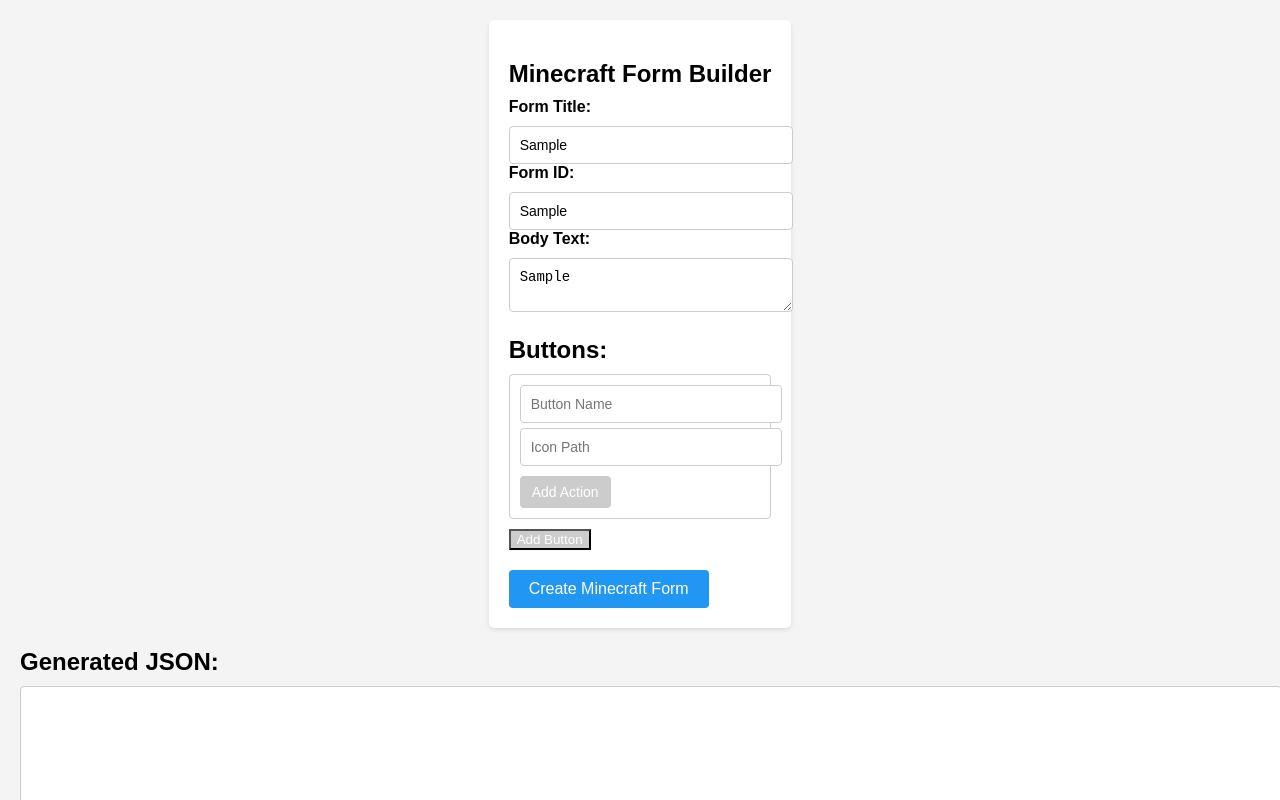
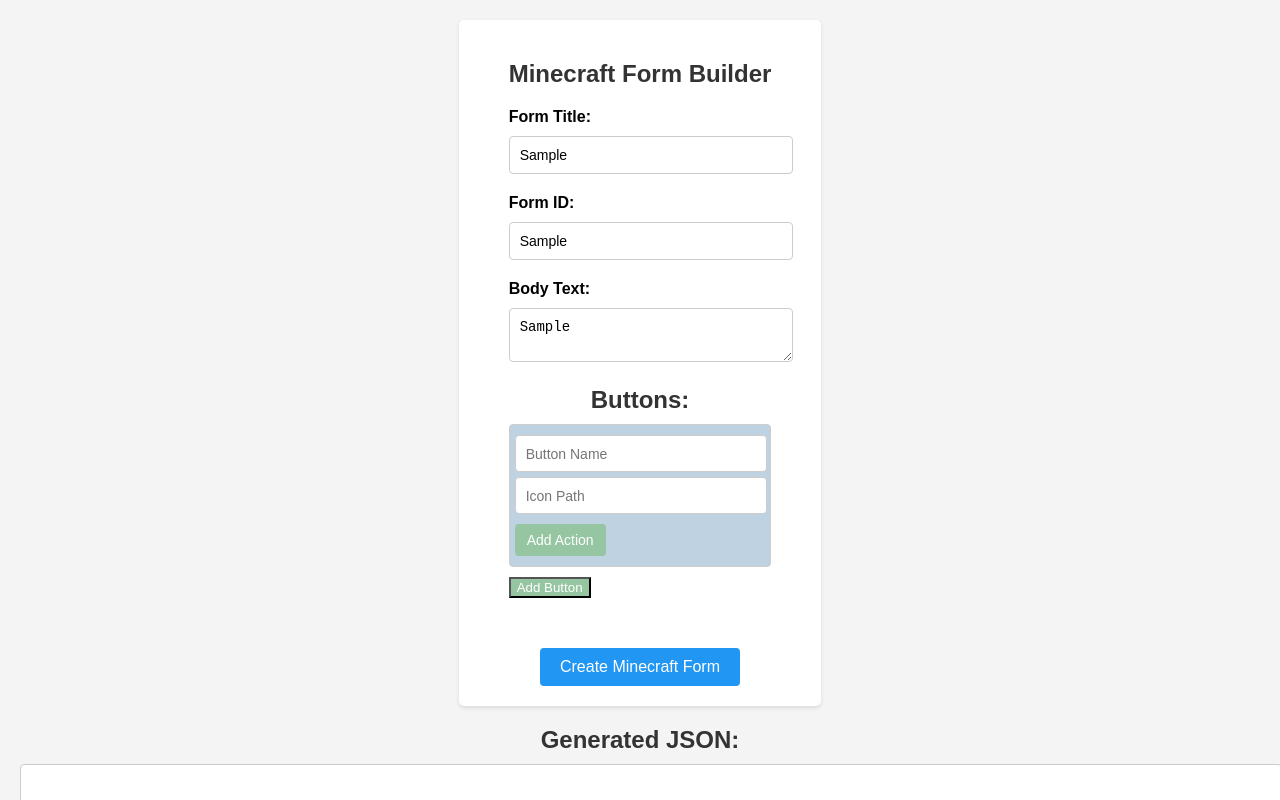
Before and after one commit to BedrockForms/BedrockForms.github.io, a plain HTML site: page index.html in a window 1280 px wide. Both pictures are taken after typing "Sample", "Sample", "Sample" into the empty fields and a click on the button "Add Button". Shown: the top 800 px of the page. Drawn offline with Linux system fonts and the light colour scheme.

Commit message:
Update style.css

```diff
--- a/style.css
+++ b/style.css
@@ -1,23 +1,39 @@
 body {
-    font-family: Arial, sans-serif;
-    margin: 0;
-    padding: 20px;
-    background-color: #f4f4f4;
-  }
+  font-family: Arial, sans-serif;
+  margin: 0;
+  padding: 20px;
+  background-color: #f4f4f4;
+}
 
-  h1 {
+  h2 {
     color: #333;
-    margin-bottom: 30px;
     text-align: center;
+    margin-top: 0;
+;
   }
 
   form {
-    max-width: 600px;
+    max-width: 800px;
     margin: 0 auto;
     background-color: #fff;
-    padding: 20px;
+   padding-top: 20px;
+   padding-left: 50px;
+   padding-right: 50px;
+   padding-bottom: 20px;
     border-radius: 5px;
     box-shadow: 0 2px 4px rgba(0, 0, 0, 0.1);
+  }
+  .button-container input[type="text"] {
+    display: block;
+    margin-bottom: 5px;
+    width: 100%;
+    padding: 10px;
+    border: 1px solid #ccc;
+    border-radius: 4px;
+    font-size: 14px;
+    /* Add the desired width and height values */
+    width: 90%; /* Example: Set the width to 50% */
+    height: 15px; /* Example: Set the height to 30px */
   }
 
   label {
@@ -36,14 +52,29 @@
   }
 
   .button-group {
+
+
+
+    margin-top: 20px;
+
+  }
+
+  label[for="form-title"],
+  label[for="form-id"],
+  label[for="form-body"] {
     margin-top: 20px;
   }
 
+
   .button-container {
+
     margin-bottom: 10px;
-    padding: 10px;
+    padding-top: 10px;
+    padding-left: 5px;
+    padding-bottom: 10px;
     border: 1px solid #ccc;
     border-radius: 4px;
+    background-color: #bed2e2;
   }
 
   .button-container input,
@@ -55,6 +86,19 @@
     border: 1px solid #ccc;
     border-radius: 4px;
     font-size: 14px;
+    /* Add the desired width and height values */
+    width: 50%; /* Example: Set the width to 50% */
+    height: 39px; /* Example: Set the height to 30px */
+  }
+
+  .action-container .remove-action {
+    padding: 8px 12px;
+    background-color: #f44336;
+    color: #000000;
+    border: none;
+    border-radius: 4px;
+    font-size: 14px;
+    cursor: pointer;
   }
 
   .button-container .icon-field {
@@ -65,10 +109,22 @@
     margin-top: 5px;
     padding: 8px 12px;
     background-color: #4CAF50;
+    color: #ffffff;
+    border: none;
+    border-radius: 4px;
+    font-size: 14px;
+    cursor: pointer;
+  }
+
+  .button-container buttonr {
+    margin-top: -5px;
+    padding: 12px;
+    margin-right: 11px;
+    background-color: #bd2b2b;
     color: #fff;
     border: none;
     border-radius: 4px;
-    font-size: 14px;
+    font-size: 10px;
     cursor: pointer;
   }
 
@@ -96,7 +152,7 @@
     margin-left: 5px;
     padding: 8px 12px;
     background-color: #f44336;
-    color: #fff;
+    color: #ffffff;
     border: none;
     border-radius: 4px;
     font-size: 14px;
@@ -123,7 +179,9 @@
 
 
   button[type="submit"] {
-    margin-top: 20px;
+    display: block;
+    margin: 0 auto;
+    margin-top: 50px;
     padding: 10px 20px;
     background-color: #2196F3;
     color: #fff;
@@ -140,9 +198,11 @@
   /* Additional styling for the site */
 
   button[type="button"] {
-    background-color: #ccc;
+    background-color: #95c5a1;
     color: #fff;
   }
+
+
 
   button[type="button"]:hover {
     background-color: #aaa;
```
